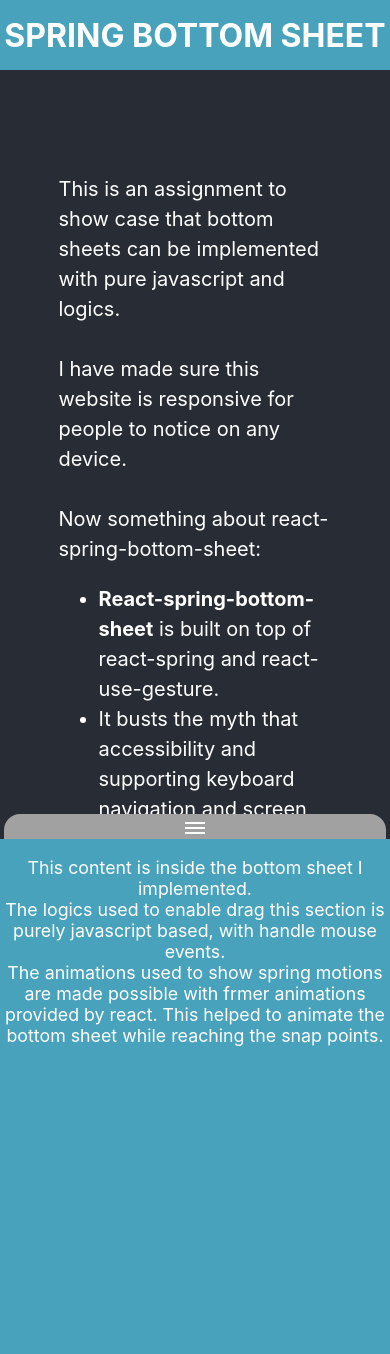
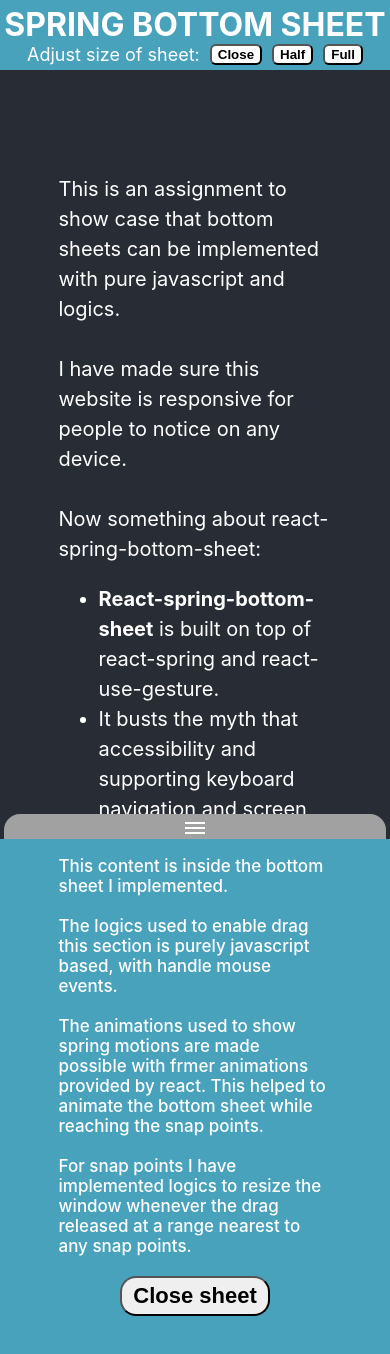
Before and after one commit to prnvyellayi/spring-bottom, a React (Create React App) app: page / in a window 390 px wide. Shown: the top 1354 px of the page. Built offline with nearby package versions, Linux system fonts and the light colour scheme.

Commit message:
all done

```diff
--- a/package.json
+++ b/package.json
@@ -7,7 +7,7 @@
     "@testing-library/react": "^13.4.0",
     "@testing-library/user-event": "^13.5.0",
     "animate.css": "^4.1.1",
-    "framer-motion": "^10.16.4",
+    "framer-motion": "^5.2.1",
     "react": "^18.2.0",
     "react-animations": "^1.0.0",
     "react-dom": "^18.2.0",
--- a/src/App.js
+++ b/src/App.js
@@ -1,10 +1,21 @@
 import styles from './css/App.module.css';
 import BottomSheet from './components/bottomsheet';
+import { useState } from 'react';
 
 function App() {
+  const [snap, setSnap] = useState('close')
+
   return (
     <div className={styles.App}>
-      <span className={styles.header}>SPRING BOTTOM SHEET</span>
+      <div className={styles.heading}>
+        <span>SPRING BOTTOM SHEET</span>
+        <div className={styles.header}>
+        <span>Adjust size of sheet:</span>
+        <button className={styles.headbutton} onClick={() => setSnap('close')}>Close</button>
+        <button className={styles.headbutton} onClick={() => setSnap('half')}>Half</button>
+        <button className={styles.headbutton} onClick={() => setSnap('full')}>Full</button>
+        </div>
+      </div>
       <div className={styles.contentdiv}>
         <p className={styles.para}>
           This is an assignment to show case that bottom sheets can be implemented with pure javascript and logics.<br /><br />
@@ -18,7 +29,7 @@
           Swipe up the bottom sheet to know how I implemented it without libraries ;)
         </p>
       </div>
-      <BottomSheet  />
+      <BottomSheet snap={snap} />
     </div>
   );
 }
--- a/src/components/bottomsheet.jsx
+++ b/src/components/bottomsheet.jsx
@@ -1,14 +1,30 @@
 import styles from "../css/bottomsheet.module.css";
-import React, { useState } from "react";
+import React, { useEffect, useState } from "react";
 import { motion } from "framer-motion";
 
-const BottomSheet = () => {
+const BottomSheet = ({ snap }) => {
   const height = window.innerHeight;
   const bottomsheet = document.getElementById("bottomsheet");
 
   const [isDragging, setIsDragging] = useState(false);
   const [position, setPosition] = useState({ y: 0 });
   const [initialMousePosition, setInitialMousePosition] = useState(null);
+
+  useEffect(() => {
+    switch (snap) {
+      case "close":
+        setPosition({ y: 0 });
+        break;
+      case "half":
+        setPosition({
+          y: -250,
+        });
+        break;
+      case "full":
+        setPosition({ y: -500 });
+        break;
+    }
+  }, [snap]);
 
   const handleMouseDown = (e) => {
     e.preventDefault();
@@ -35,10 +51,30 @@
       setPosition({
         y: 0,
       });
-    } else if (
-      bottom < (7 * height) / 12 &&
-      bottom > height / 4
-    ) {
+    } else if (bottom < (7 * height) / 12 && bottom > height / 4) {
+      setPosition({
+        y: -250,
+      });
+    } else if (bottom < height / 4) {
+      setPosition({
+        y: -500,
+      });
+    }
+  };
+
+  const handleTouchStart = (e) => {
+    setIsDragging(true);
+    setInitialMousePosition({ y: e.touches[0].clientY });
+  };
+
+  const handleTouchEnd = (e) => {
+    setIsDragging(false);
+    const bottom = bottomsheet.getBoundingClientRect().top;
+    if (bottom > (7 * height) / 12) {
+      setPosition({
+        y: 0,
+      });
+    } else if (bottom < (7 * height) / 12 && bottom > height / 4) {
       setPosition({
         y: -250,
       });
@@ -54,32 +90,48 @@
       <motion.div
         className={styles.framerDiv}
         animate={position}
-        drag={isDragging ? 'y' : ''}
-        dragConstraints={{top: '71.5vh'}}
+        drag={'y'}
+        dragConstraints={{ top: "71.5vh" }}
         transition={{ type: "spring" }}
         onMouseDown={handleMouseDown}
+        onTouchStart={handleTouchStart}
         onMouseMove={handleMouseMove}
         onMouseUp={handleMouseUp}
+        onTouchEnd={handleTouchEnd}
         id="bottomsheet"
-        >
-        <div
-          className={styles.bottomsheet}
-        >
+      >
+        <div className={styles.bottomsheet}>
           <span className={styles.bottomdragger}>
             <span className={styles.line}></span>
             <span className={styles.line}></span>
             <span className={styles.line}></span>
           </span>
           <div className={styles.bottomcontent}>
-            <p>
+            <p className={styles.para}>
               This content is inside the bottom sheet I implemented.
+              <br />
               <br />
               The logics used to enable drag this section is purely javascript
               based, with handle mouse events.
               <br />
+              <br />
               The animations used to show spring motions are made possible with
-              frmer animations provided by react. This helped to animate the bottom sheet
-              while reaching the snap points.
+              frmer animations provided by react. This helped to animate the
+              bottom sheet while reaching the snap points.
+              <br />
+              <br />
+              For snap points I have implemented logics to resize the window
+              whenever the drag released at a range nearest to any snap points.
+              <br />
+              <br />
+              <button
+                className={styles.button}
+                onClick={() => {
+                  setPosition({ y: 0 });
+                }}
+              >
+                Close sheet
+              </button>
             </p>
           </div>
         </div>
--- a/src/css/App.module.css
+++ b/src/css/App.module.css
@@ -14,8 +14,9 @@
   position: relative;
 }
 
-.header {
+.heading {
   display: flex;
+  flex-direction: column;
   justify-content: center;
   align-items: center;
   width: 100%;
@@ -24,6 +25,23 @@
   color: white;
   font-weight: bold;
   font-size: 32px;
+  z-index: 30;
+}
+
+.header {
+  font-size: 18px;
+  display: flex;
+  flex-direction: row;
+  justify-content: center;
+  align-items: center;
+  font-weight: normal;
+  gap: 10px
+}
+
+.headbutton {
+  border-radius: 6px;
+  background-color: white;
+  font-weight: bold;
 }
 
 .contentdiv {
--- a/src/css/bottomsheet.module.css
+++ b/src/css/bottomsheet.module.css
@@ -6,6 +6,7 @@
   width: 100%;
   justify-content: center;
   align-items: center;
+  z-index: 10;
 }
 
 .framerDiv {
@@ -32,6 +33,18 @@
   width: 100%;
   background-color: #48a2bb;
   height: 100vh;
+  display: flex;
+  justify-content: center;
+  /* align-items: center; */
+}
+
+.para {
+    width: 70%;
+    font-size: 23px;
+    text-align: left;
+    font-weight: 500;
+    display: flex;
+    flex-direction: column;
 }
 
 .line {
@@ -39,3 +52,24 @@
   border-top: 2px solid white;
   margin-top: 3px;
 }
+
+.button {
+    width: 150px;
+    height: 40px;
+    margin-top: 50px;
+    align-self: center;
+    font-size: 22px;
+    border-radius: 16px;
+    font-weight: bold;
+    cursor: pointer;
+}
+
+@media screen and (max-width: 960px) {
+    .para {
+        font-size: 17px;
+    }
+
+    .button {
+        margin-top: 0px;
+    }
+}
```
Also changed, not shown: 1 other file (tests, documents, lock files or other folders).
